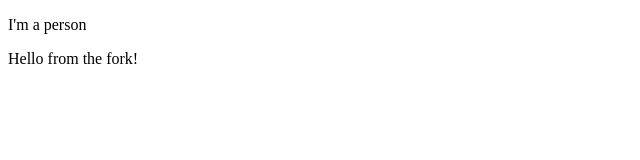
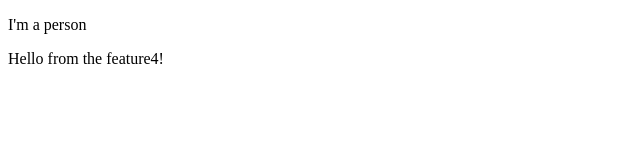
Before and after one commit to dktest1/myfirstrepo, a React (Create React App) app: page / in a window 1280 px wide. Shown: the top 160 px of the page, without its empty margins (0-640 px from the left). Built offline with nearby package versions, Linux system fonts and the light colour scheme.

Commit message:
added feature4

```diff
--- a/src/App.js
+++ b/src/App.js
@@ -7,7 +7,7 @@ class App extends React.Component {
     return (
       <div>
         <Person name="Dan" />
-        <p>Hello from the fork!</p>
+        <p>Hello from the feature4!</p>
       </div>
     );
   }
```
